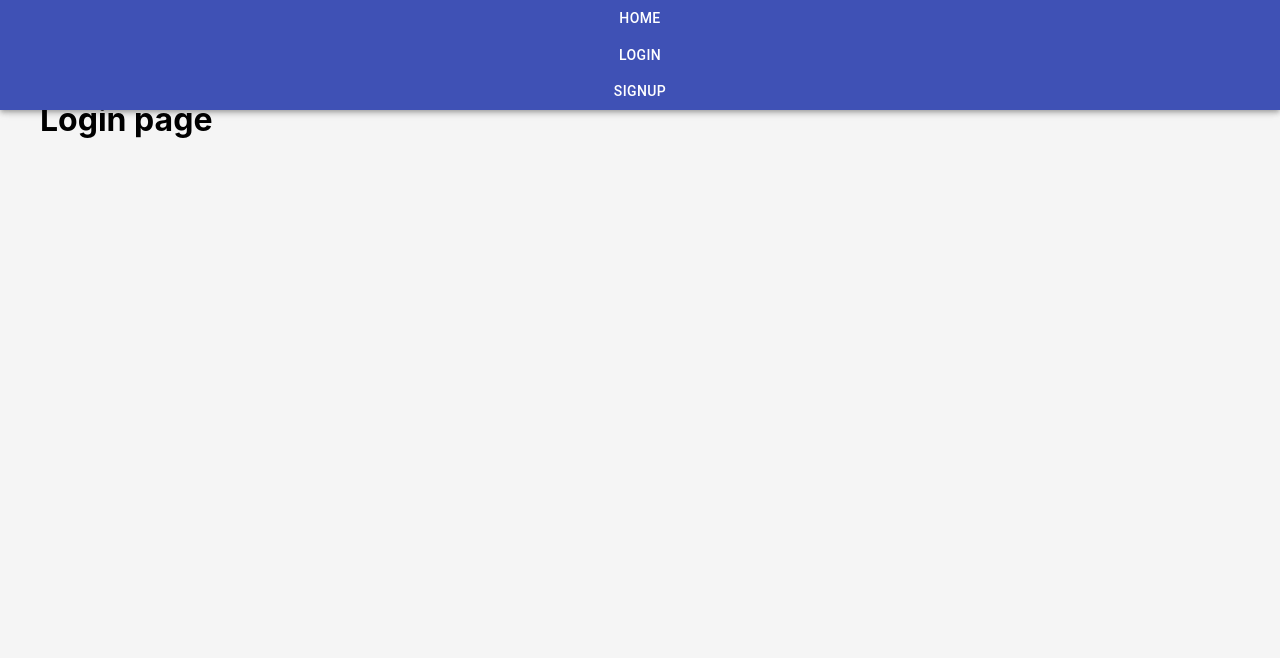
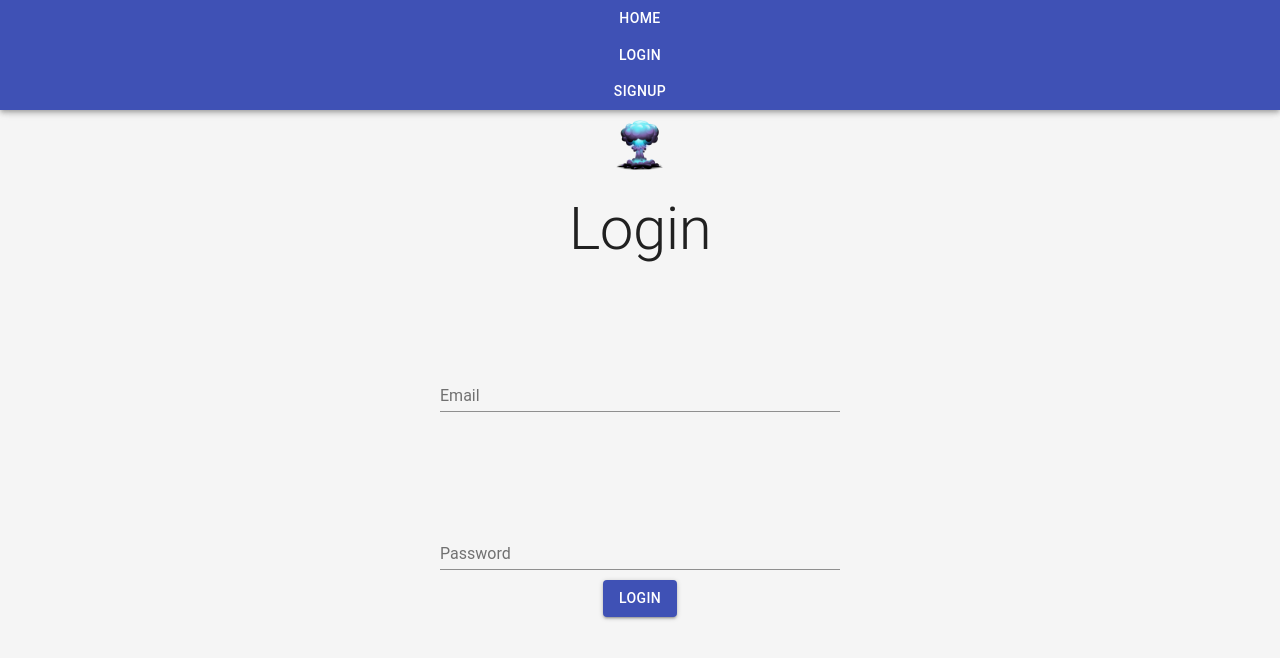
Before and after one commit to ridbay/sayit-frontend, a React (Create React App) app: page /login in a window 1280 px wide. Shown: the top 658 px of the page. Built offline with nearby package versions, Linux system fonts and the light colour scheme.

Commit message:
add login page

```diff
--- a/src/components/Sayit.js
+++ b/src/components/Sayit.js
@@ -2,6 +2,8 @@ import React, { Component } from 'react'
 import withStyles from '@material-ui/core/styles/withStyles';
 import Typography from '@material-ui/core/Typography';
 import {Link} from 'react-router-dom';
+import dayjs from 'dayjs';
+import relativeTime from 'dayjs/plugin/relativeTime'
 
 // MUI stuff
 import Card from '@material-ui/core/Card';
@@ -25,6 +27,7 @@ const styles ={
 
 export class Sayit extends Component {
     render() {
+        dayjs.extend(relativeTime)
         const { classes,
             sayit : {
                 body,
@@ -41,7 +44,7 @@ export class Sayit extends Component {
                 image={userImage}
                 title="Profile image"
                 className={classes.image}/>
-                <CardContent class={classes.content}>
+                <CardContent className={classes.content}>
                     <Typography
                     variant="h5"
                     component={Link}
@@ -52,7 +55,7 @@ export class Sayit extends Component {
                     </Typography>
                     <Typography
                     variant="body2"
-                    color="textSecondary">{createdAt}</Typography>
+                    color="textSecondary">{dayjs(createdAt).fromNow()}</Typography>
                     <Typography
                     variant="body1">{body}</Typography>
                 </CardContent>
--- a/src/pages/home.js
+++ b/src/pages/home.js
@@ -11,7 +11,7 @@ export class home extends Component {
     componentDidMount(){
         axios.get('/sayits')
         .then(res => {
-            console.log(res.data)
+
             this.setState({
                 sayits: res.data
             })
@@ -21,7 +21,7 @@ export class home extends Component {
     }
     render() {
         let recentSayitsMarkup = this.state.sayits ? (
-            this.state.sayits.map(sayit => <Sayit sayit={sayit}/>)
+            this.state.sayits.map(sayit => <Sayit key={sayit.sayitId} sayit={sayit}/>)
         ) : <p>Loading....</p>
         return (
             <Grid container spacing={16}>
--- a/src/pages/login.js
+++ b/src/pages/login.js
@@ -1,13 +1,94 @@
 import React, { Component } from 'react'
+import withStyles from '@material-ui/core/styles/withStyles'
+import TextField from '@material-ui/core/TextField';
+import PropTypes from 'prop-types'
+import AppIcon from '../images/icon.png'
+import Button from '@material-ui/core/Button'
 
-export class login extends Component {
+// MUI stuff
+import Grid from '@material-ui/core/Grid'
+import Typography from '@material-ui/core/Typography'
+
+const styles ={
+    form:{
+        textAlign: 'center'
+    },
+    image:{
+        margin: '20px auto 20px auto'
+    },
+    pageTitle:{
+        margin: '5px auto 5px auto'
+    },
+    textField:{
+        margin: '100px auto 10px auto'
+    }
+};
+
+
+
+class login extends Component {
+    constructor(){
+        super();
+        this.state={
+            email: '',
+            password: '',
+            loading: false,
+            errors: {}
+        }
+    }
+    handleSubmit = (event) =>{
+        console.log('hi')
+    }
+
+    handleChange = (event) => {
+        this.setState({
+            [event.target.name]: event.target.value
+        })
+    }
+
+
+
     render() {
+        const {classes} = this.props;
         return (
-            <div>
-                <h1>Login page</h1>
-            </div>
+            <Grid container className={classes.form}>
+                <Grid item sm></Grid>
+                <Grid item sm>
+                    <img src={AppIcon} alt='App icon' width='50' height='50' className={classes.image}/>
+                    <Typography variant='h2' className={classes.pageTitle}>Login</Typography>
+                    <form noValidate onSubmit={this.handleSubmit}>
+                        <TextField
+                            id="email"
+                            label="Email"
+                            type='email'
+                            name='email'
+                            className={classes.textField}
+                            value={this.state.email}
+                            onChange={this.handleChange}
+                            fullWidth
+                        />
+                        <TextField
+                            id="password"
+                            label="Password"
+                            type='password'
+                            name='password'
+                            className={classes.textField}
+                            value={this.state.password}
+                            onChange={this.handleChange}
+                            fullWidth
+                        />
+                        <Button type='submit' variant='contained' color='primary'  className={classes.button}>Login</Button>
+                    </form>
+                    </Grid>
+                <Grid item sm> </Grid>
+            </Grid>
         )
     }
 }
 
-export default login
+login.propTypes ={
+    classes: PropTypes.object.isRequired
+}
+
+
+export default withStyles(styles)(login)
```
Also changed, not shown: src/images/icon.png (added), 1 other file (tests, documents, lock files or other folders).
